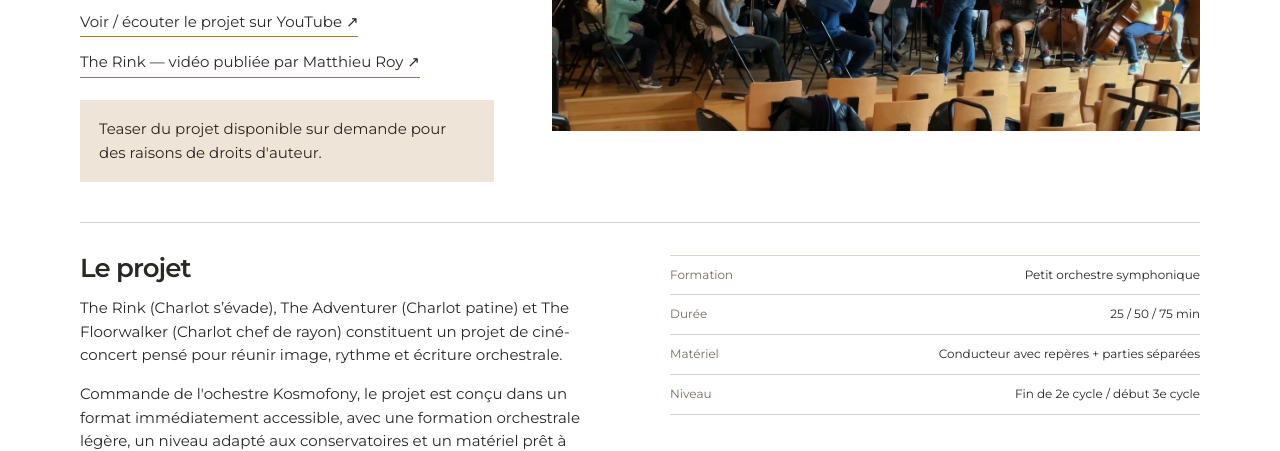
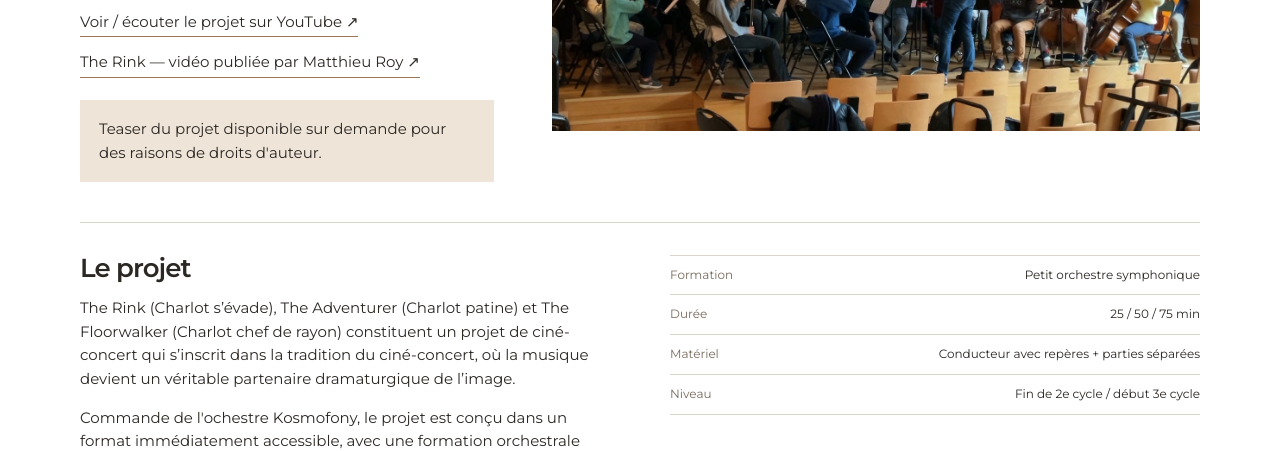
Before and after one commit to M4tthieuRoy/matthieu-roy.com, a plain HTML site: page chaplin.html in a window 1280 px wide. Shown: the part 353-804 px from the top of the page. Drawn offline with Linux system fonts and the light colour scheme.

Commit message:
Update chaplin.html

```diff
--- a/chaplin.html
+++ b/chaplin.html
@@ -9,6 +9,6 @@
     </div></header><main><section class="detail"><div class="container">
 <div class="detail-top"><div><div class="kicker">2010–2025 · Composition · direction</div><h1>Ciné-concert Chaplin</h1><div class="detail-lead">Trois courts-métrages de Chaplin accompagnés en direct par un petit orchestre symphonique.</div><a class="video-link" href="https://www.youtube.com/watch?v=4Jg1NS3zlT4" target="_blank" rel="noopener">Voir / écouter le projet sur YouTube ↗</a><br><a class="video-link" href="https://www.youtube.com/watch?v=YR0xhEi2Zi8" target="_blank" rel="noopener">The Rink — vidéo publiée par Matthieu Roy ↗</a><div class="notice">Teaser du projet disponible sur demande pour des raisons de droits d'auteur.</div></div>
 <div class="detail-media" style="margin:0"><img src="images/chaplin-repetition.jpg" alt="Répétition du ciné-concert Chaplin"></div></div>
-<div class="detail-body"><div><h2>Le projet</h2><p>The Rink (Charlot s’évade), The Adventurer (Charlot patine) et The Floorwalker (Charlot chef de rayon) constituent un projet de ciné-concert pensé pour réunir image, rythme et écriture orchestrale.</p><p>Commande de l'ochestre Kosmofony, le projet est conçu dans un format immédiatement accessible, avec une formation orchestrale légère, un niveau adapté aux conservatoires et un matériel prêt à l’emploi. Les trois films peuvent être proposés séparément ou réunis en programme de 75 minutes.</p><p>Les premières compositions datent de 2010. Le troisième volet, The Floorwalker, a été composé en 2022 et créé par l’orchestre Kosmofony au Cinéma des cinéastes. Le projet a connu plusieurs reprises jusqu’en 2026 (MK2 Bibliothèque François Mitterrand, Studio des cinéaste, Studio des Ursulines, Forum des Halles, Thêtre du Nord) et continue d'être proposé. Matthieu Roy a eu l'occasion de diriger ses propres compositions avec des orchestre d'élèves de concervatoires en ciné-concert (Sèvres en 2018, Meudon en 2025, Paris en 2026).</p></div><div><div class="meta-table"><div><span>Formation</span><span>Petit orchestre symphonique</span></div><div><span>Durée</span><span>25 / 50 / 75 min</span></div><div><span>Matériel</span><span>Conducteur avec repères + parties séparées</span></div><div><span>Niveau</span><span>Fin de 2e cycle / début 3e cycle</span></div></div></div></div>
+<div class="detail-body"><div><h2>Le projet</h2><p>The Rink (Charlot s’évade), The Adventurer (Charlot patine) et The Floorwalker (Charlot chef de rayon) constituent un projet de ciné-concert qui s’inscrit dans la tradition du ciné-concert, où la musique devient un véritable partenaire dramaturgique de l’image. </p><p>Commande de l'ochestre Kosmofony, le projet est conçu dans un format immédiatement accessible, avec une formation orchestrale légère, un niveau adapté aux conservatoires et un matériel prêt à l’emploi. Les trois films peuvent être proposés séparément ou réunis en programme de 75 minutes.</p><p>Les premières compositions datent de 2010. Le troisième volet, The Floorwalker, a été composé en 2022 et créé par l’orchestre Kosmofony au Cinéma des cinéastes. Le projet a connu plusieurs reprises jusqu’en 2026 (MK2 Bibliothèque François Mitterrand, Studio des cinéaste, Studio des Ursulines, Forum des Halles, Thêtre du Nord) et continue d'être proposé. Matthieu Roy a eu l'occasion de diriger ses propres compositions avec des orchestre d'élèves de concervatoires en ciné-concert (Sèvres en 2018, Meudon en 2025, Paris en 2026).</p></div><div><div class="meta-table"><div><span>Formation</span><span>Petit orchestre symphonique</span></div><div><span>Durée</span><span>25 / 50 / 75 min</span></div><div><span>Matériel</span><span>Conducteur avec repères + parties séparées</span></div><div><span>Niveau</span><span>Fin de 2e cycle / début 3e cycle</span></div></div></div></div>
 <a class="arrow-link" href="projets.html">Retour aux projets</a>
 </div></section></main><footer><div class="container footer-inner"><span>MATTHIEU ROY · COMPOSITEUR · ORCHESTRATEUR</span><span>© 2026 · matthieu-roy.com</span></div></footer></body></html>
```
